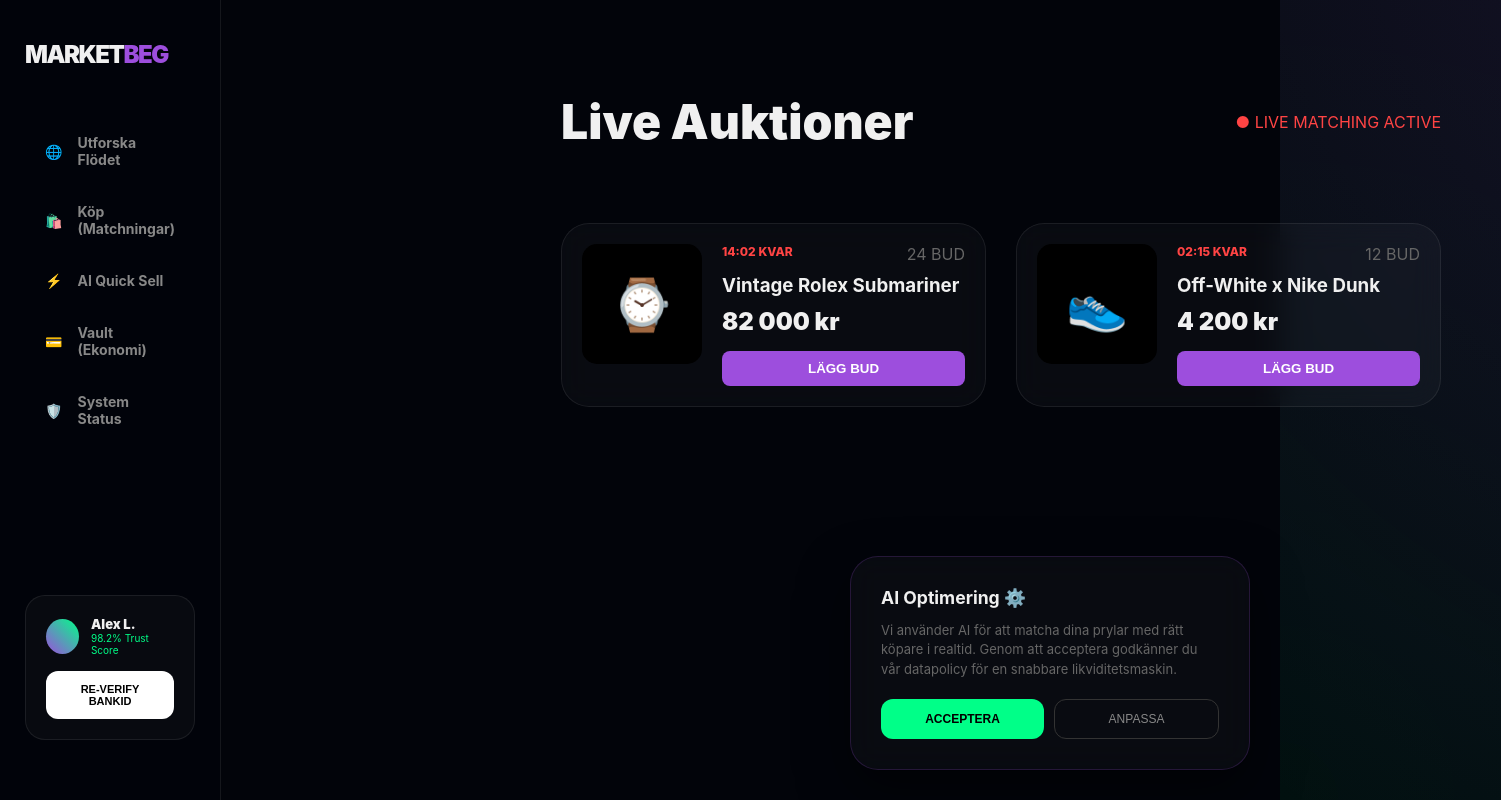
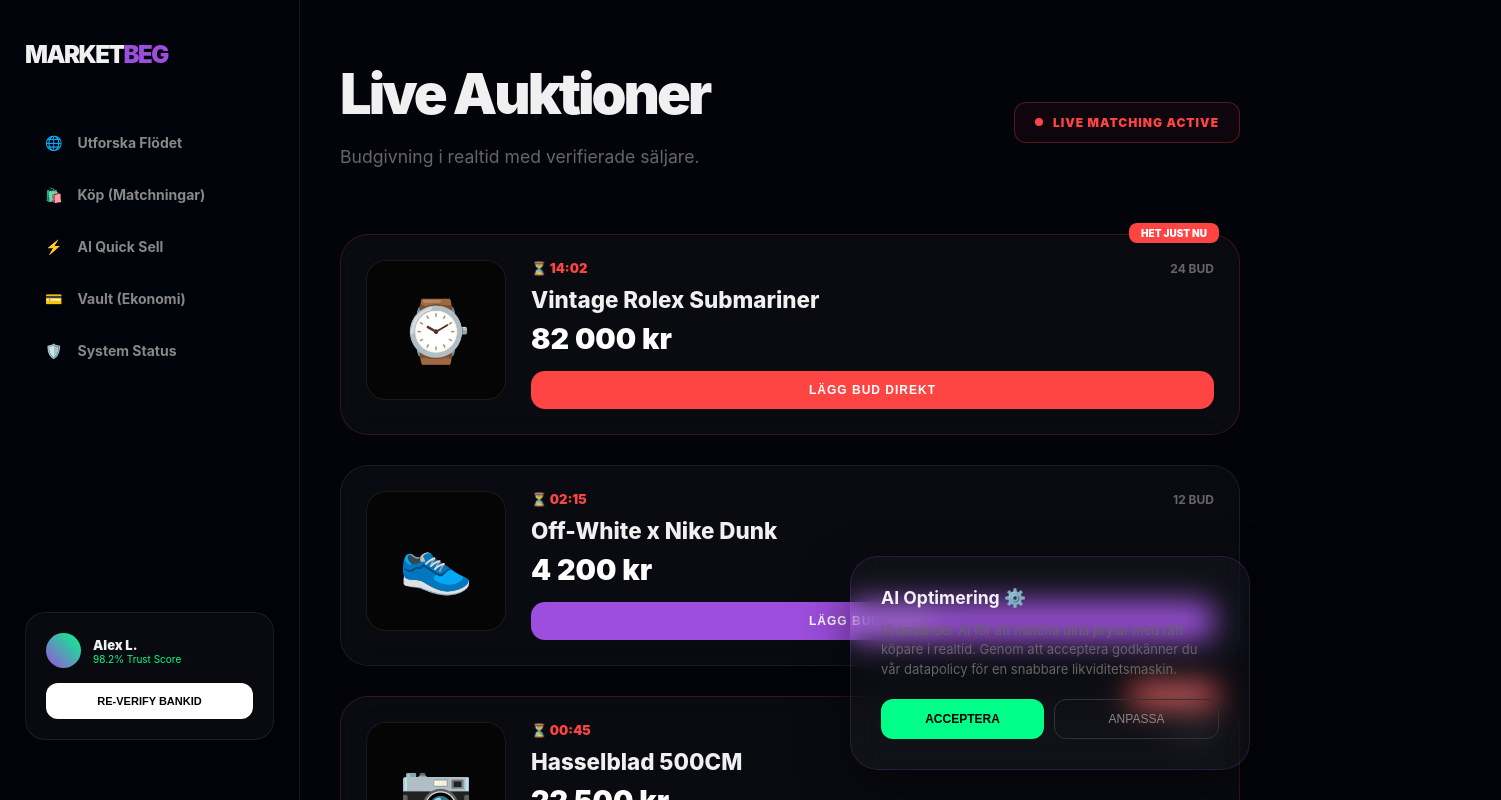
Before and after one commit to gascheckking/marketbeg-appGem, a Next.js app: page /auctions in a window 1280 px wide. Shown: the top 800 px of the page, 1501 px wide, since content can reach past the window. Built offline with nearby package versions, Linux system fonts and the light colour scheme.

Commit message:
Update page.tsx

```diff
--- a/app/auctions/page.tsx
+++ b/app/auctions/page.tsx
@@ -1,34 +1,95 @@
 "use client";
+import React from 'react';
 
 export default function Auctions() {
   const auctions = [
-    { id: 1, name: "Vintage Rolex Submariner", bids: 24, time: "14:02", price: "82 000 kr", img: "⌚" },
-    { id: 2, name: "Off-White x Nike Dunk", bids: 12, time: "02:15", price: "4 200 kr", img: "👟" }
+    { id: 1, name: "Vintage Rolex Submariner", bids: 24, time: "14:02", price: "82 000 kr", img: "⌚", hot: true },
+    { id: 2, name: "Off-White x Nike Dunk", bids: 12, time: "02:15", price: "4 200 kr", img: "👟", hot: false },
+    { id: 3, name: "Hasselblad 500CM", bids: 18, time: "00:45", price: "22 500 kr", img: "📷", hot: true }
   ];
 
   return (
-    <div style={{ marginLeft: '280px', padding: '60px', width: 'calc(100vw - 280px)' }}>
-      <div style={{ display: 'flex', justifyContent: 'space-between', alignItems: 'center', marginBottom: '40px' }}>
-        <h1 style={{ fontSize: '3rem', fontWeight: 900 }}>Live Auktioner</h1>
-        <div className="stat-pill" style={{ color: '#ff4444', borderColor: '#ff4444' }}>● LIVE MATCHING ACTIVE</div>
+    <div className="page-wrapper">
+      <div style={{ display: 'flex', justifyContent: 'space-between', alignItems: 'center', marginBottom: '50px' }}>
+        <div>
+          <h1 style={{ fontSize: '3.5rem', fontWeight: 900, letterSpacing: '-3px', margin: 0 }}>Live Auktioner</h1>
+          <p className="muted" style={{ fontSize: '1.1rem' }}>Budgivning i realtid med verifierade säljare.</p>
+        </div>
+        <div style={{
+          display: 'flex',
+          alignItems: 'center',
+          gap: '10px',
+          padding: '12px 20px',
+          borderRadius: '12px',
+          border: '1px solid rgba(255, 68, 68, 0.3)',
+          background: 'rgba(255, 68, 68, 0.05)'
+        }}>
+          <span className="pulse-dot"></span>
+          <span style={{ color: '#ff4444', fontWeight: 900, fontSize: '12px', letterSpacing: '1px' }}>LIVE MATCHING ACTIVE</span>
+        </div>
       </div>
 
-      <div style={{ display: 'grid', gridTemplateColumns: 'repeat(auto-fill, minmax(400px, 1fr))', gap: '30px' }}>
+      <div style={{ display: 'grid', gridTemplateColumns: 'repeat(auto-fill, minmax(450px, 1fr))', gap: '30px' }}>
         {auctions.map(a => (
-          <div key={a.id} className="glass-card" style={{ display: 'flex', gap: '20px', padding: '20px' }}>
-            <div style={{ width: '120px', height: '120px', background: '#000', borderRadius: '15px', display: 'flex', alignItems: 'center', justifyContent: 'center', fontSize: '50px' }}>{a.img}</div>
-            <div style={{ flex: 1 }}>
-              <div style={{ display: 'flex', justifyContent: 'space-between' }}>
-                <span style={{ color: '#ff4444', fontWeight: 800, fontSize: '12px' }}>{a.time} KVAR</span>
-                <span className="muted">{a.bids} BUD</span>
+          <div key={a.id} className="glass-card" style={{
+            display: 'flex',
+            gap: '25px',
+            padding: '25px',
+            position: 'relative',
+            borderColor: a.hot ? 'rgba(255, 68, 68, 0.2)' : 'var(--border)'
+          }}>
+            {a.hot && (
+              <div style={{
+                position: 'absolute', top: '-12px', right: '20px',
+                background: '#ff4444', color: '#fff', padding: '4px 12px',
+                borderRadius: '8px', fontSize: '10px', fontWeight: 900
+              }}>HET JUST NU</div>
+            )}
+
+            <div style={{
+              width: '140px', height: '140px', background: '#050505',
+              borderRadius: '20px', display: 'flex', alignItems: 'center',
+              justifyContent: 'center', fontSize: '60px', border: '1px solid var(--border)'
+            }}>
+              {a.img}
+            </div>
+
+            <div style={{ flex: 1, display: 'flex', flexDirection: 'column', justifyContent: 'center' }}>
+              <div style={{ display: 'flex', justifyContent: 'space-between', alignItems: 'center', marginBottom: '10px' }}>
+                <span style={{ color: '#ff4444', fontWeight: 900, fontSize: '13px' }}>⏳ {a.time}</span>
+                <span className="muted" style={{ fontSize: '12px', fontWeight: 700 }}>{a.bids} BUD</span>
               </div>
-              <h3 style={{ margin: '10px 0' }}>{a.name}</h3>
-              <div style={{ fontSize: '1.5rem', fontWeight: 900 }}>{a.price}</div>
-              <button style={{ width: '100%', marginTop: '15px', padding: '10px', borderRadius: '8px', background: 'var(--neon-purple)', border: 'none', color: '#fff', fontWeight: 800 }}>LÄGG BUD</button>
+              <h3 style={{ margin: '0 0 8px 0', fontSize: '1.4rem', fontWeight: 800 }}>{a.name}</h3>
+              <div style={{ fontSize: '1.8rem', fontWeight: 900, color: '#fff' }}>{a.price}</div>
+
+              <button className="primary-btn" style={{
+                marginTop: '15px',
+                padding: '12px',
+                fontSize: '12px',
+                background: a.hot ? '#ff4444' : 'var(--neon-purple)'
+              }}>
+                LÄGG BUD DIREKT
+              </button>
             </div>
           </div>
         ))}
       </div>
+
+      <style jsx>{`
+        .pulse-dot {
+          width: 8px;
+          height: 8px;
+          background-color: #ff4444;
+          border-radius: 50%;
+          animation: pulse 1.5s infinite;
+        }
+
+        @keyframes pulse {
+          0% { transform: scale(0.95); box-shadow: 0 0 0 0 rgba(255, 68, 68, 0.7); }
+          70% { transform: scale(1); box-shadow: 0 0 0 10px rgba(255, 68, 68, 0); }
+          100% { transform: scale(0.95); box-shadow: 0 0 0 0 rgba(255, 68, 68, 0); }
+        }
+      `}</style>
     </div>
   );
 }
```
